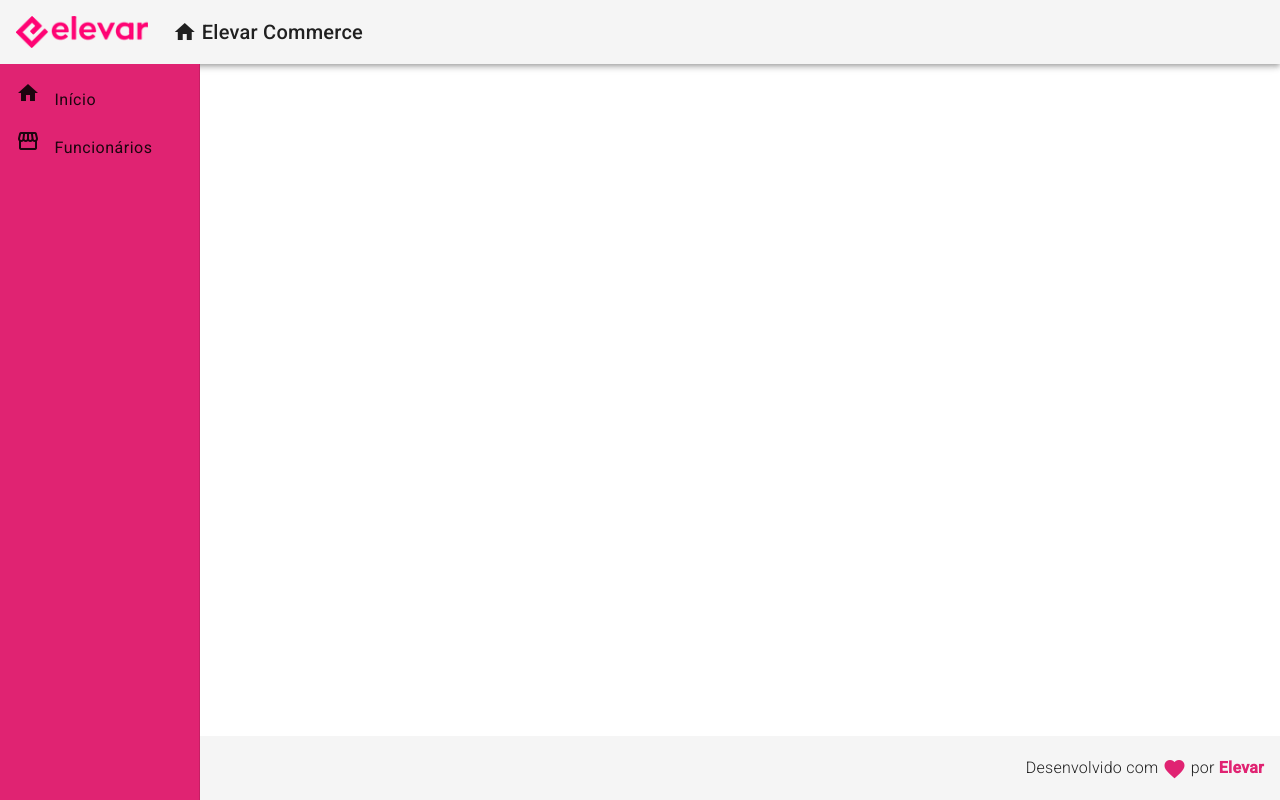
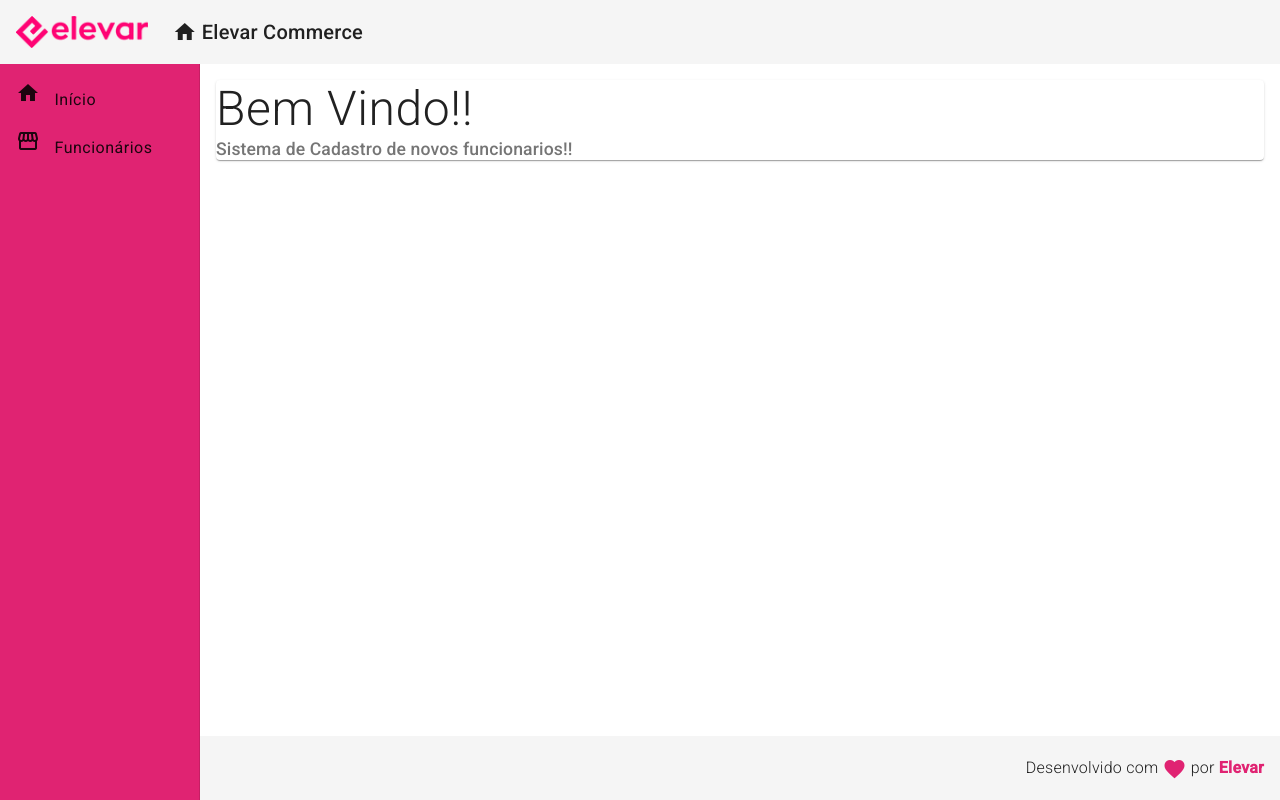
Before and after one commit to Samuelhyrum/Hello-Wolrd, an Angular app in the folder front-end/angular/frontend/: page / in a window 1280 px wide. Built offline with nearby package versions, Linux system fonts and the light colour scheme.

Commit message:
Criando componente de Home

```diff
--- a/front-end/angular/frontend/src/app/components/template/nav/nav.component.css
+++ b/front-end/angular/frontend/src/app/components/template/nav/nav.component.css
@@ -10,3 +10,8 @@
 .sidenav i {
     padding-right: 10px;
 }
+
+.content {
+    padding: 16px;
+    background-color: #FFF;
+}
--- a/front-end/angular/frontend/src/app/components/template/nav/nav.component.html
+++ b/front-end/angular/frontend/src/app/components/template/nav/nav.component.html
@@ -15,4 +15,7 @@
             </a>
         </mat-nav-list>
     </mat-sidenav>
+    <mat-sidenav-content class="content">
+        <app-home></app-home>
+    </mat-sidenav-content>
 </mat-sidenav-container>
--- /dev/null
+++ b/front-end/angular/frontend/src/app/views/home/home.component.css
@@ -0,0 +1,9 @@
+.home .title {
+    font-size: 3rem;
+    font-weight: 300;
+    line-height: 1.2;
+}
+
+.home .subtitle {
+    font-size: 1.1rem;
+}
--- /dev/null
+++ b/front-end/angular/frontend/src/app/views/home/home.component.html
@@ -0,0 +1,8 @@
+<mat-card class="home mat-elevation-z3">
+    <mat-card-title class="title">
+        Bem Vindo!!
+    </mat-card-title>
+    <mat-card-subtitle class="subtitle">
+        Sistema de Cadastro de novos funcionarios!!
+    </mat-card-subtitle>
+</mat-card>
```
Also changed, not shown: front-end/angular/frontend/src/app/app.module.ts (+6 -2 lines), front-end/angular/frontend/src/app/views/home/home.component.ts (added, +10 -0 lines).
